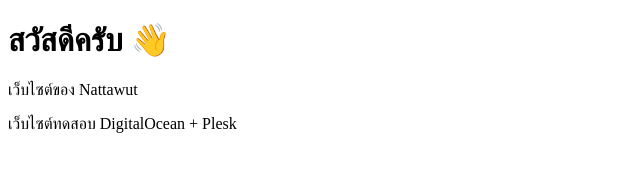
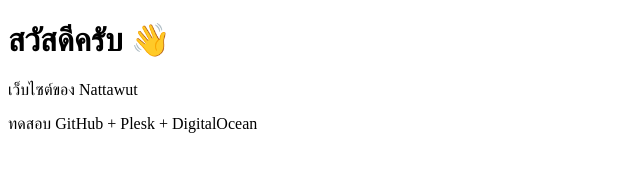
Before and after one commit to nattawutka-del/nattawut-web, a plain HTML site: page index.html in a window 1280 px wide. Shown: the full height of the page, 0-640 px from the left. Drawn offline with Linux system fonts and the light colour scheme.

Commit message:
Update index.html

```diff
--- a/index.html
+++ b/index.html
@@ -8,7 +8,7 @@
 
     <h1>สวัสดีครับ 👋</h1>
     <p>เว็บไซต์ของ Nattawut</p>
-    <p>เว็บไซต์ทดสอบ DigitalOcean + Plesk</p>
+    <p>ทดสอบ GitHub + Plesk + DigitalOcean</p>
 
 </body>
 </html>
```
